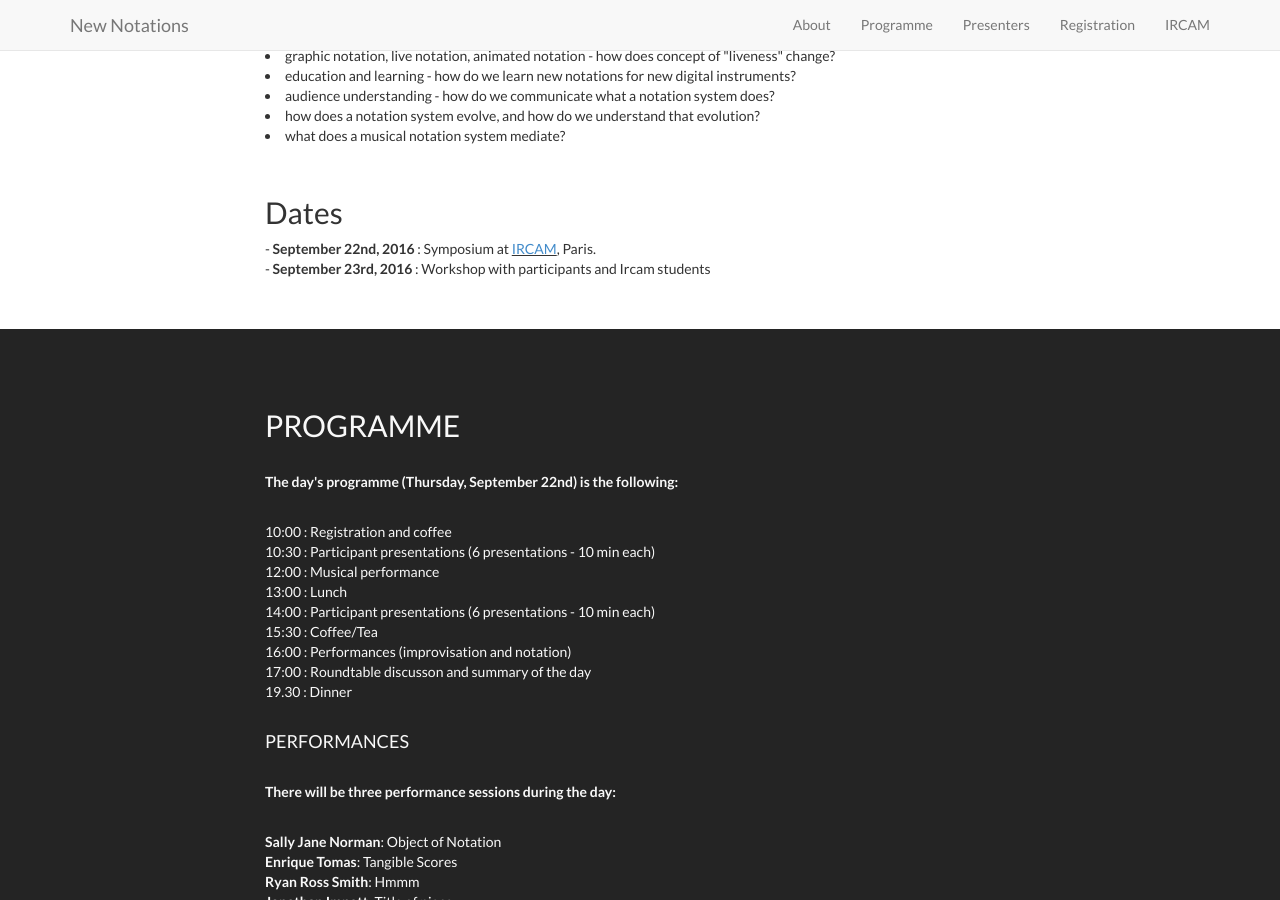
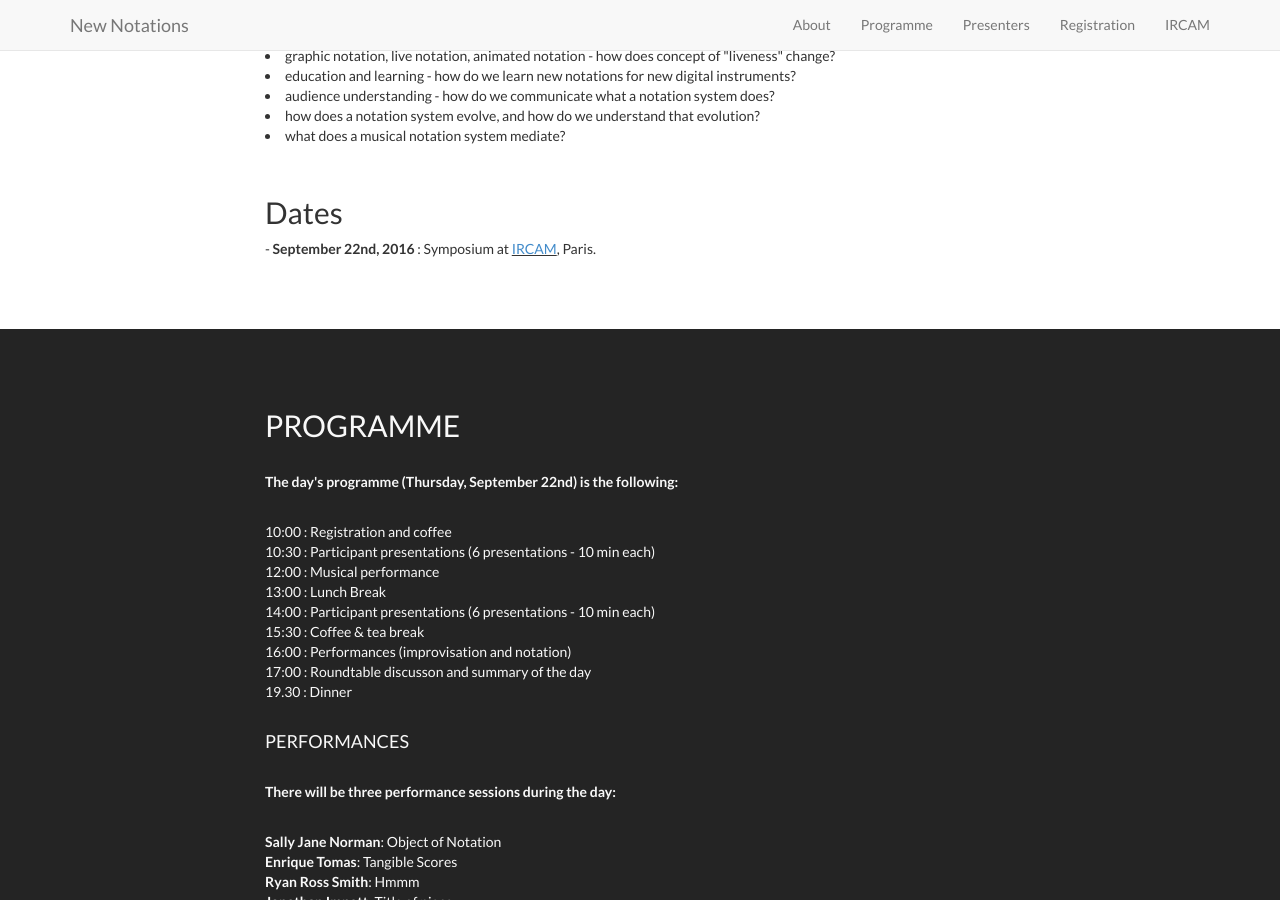
Before and after one commit to thormagnusson/ircam, a Jekyll site: the page built from index.html, in a window 1280 px wide and 900 px high, scrolled down 1491 px. Built offline with Jekyll 4.4.1, drawn with Linux system fonts in a browser that asks for light colours; nearby versions of some CDN libraries; library files that are not in the unit come from our copies.

Commit message:
programme

```diff
--- a/_includes/about.html
+++ b/_includes/about.html
@@ -36,7 +36,6 @@
 
             <p>
             - <b>September 22nd, 2016</b> : Symposium at <u><a href="http://www.ircam.fr/?&L=1">IRCAM</a></u>, Paris.<br>
-            - <b>September 23rd, 2016</b> : Workshop with participants and Ircam students
 
             <br/><br/><br/>
 
--- a/_includes/programme.html
+++ b/_includes/programme.html
@@ -19,9 +19,9 @@
             <br>10:00 : Registration and coffee
             <br>10:30 : Participant presentations (6 presentations - 10 min each)
             <br>12:00 : Musical performance
-            <br>13:00 : Lunch
+            <br>13:00 : Lunch Break
             <br>14:00 : Participant presentations (6 presentations - 10 min each)
-            <br>15:30 : Coffee/Tea
+            <br>15:30 : Coffee & tea break
             <br>16:00 : Performances (improvisation and notation)
             <br>17:00 : Roundtable discusson and summary of the day
             <br>19.30 : Dinner
```
Also changed, not shown: img/banner-bgO.jpg (deleted), 4 other files.
